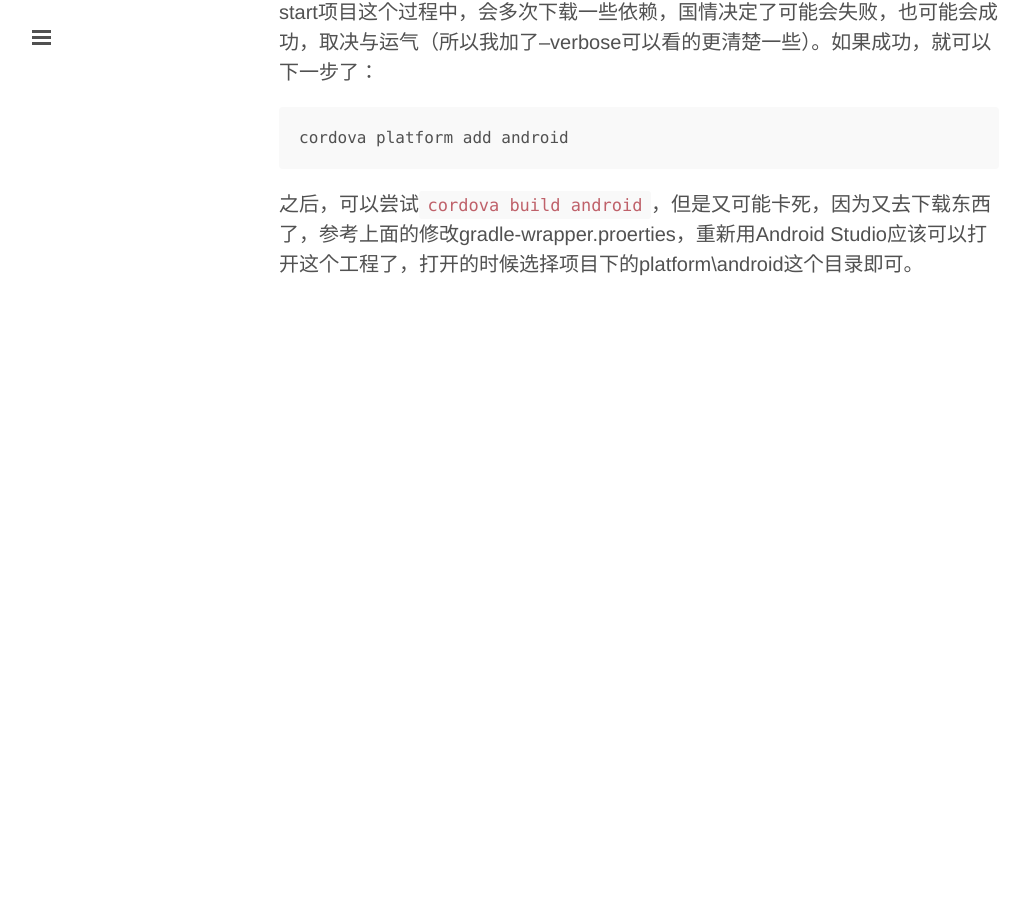
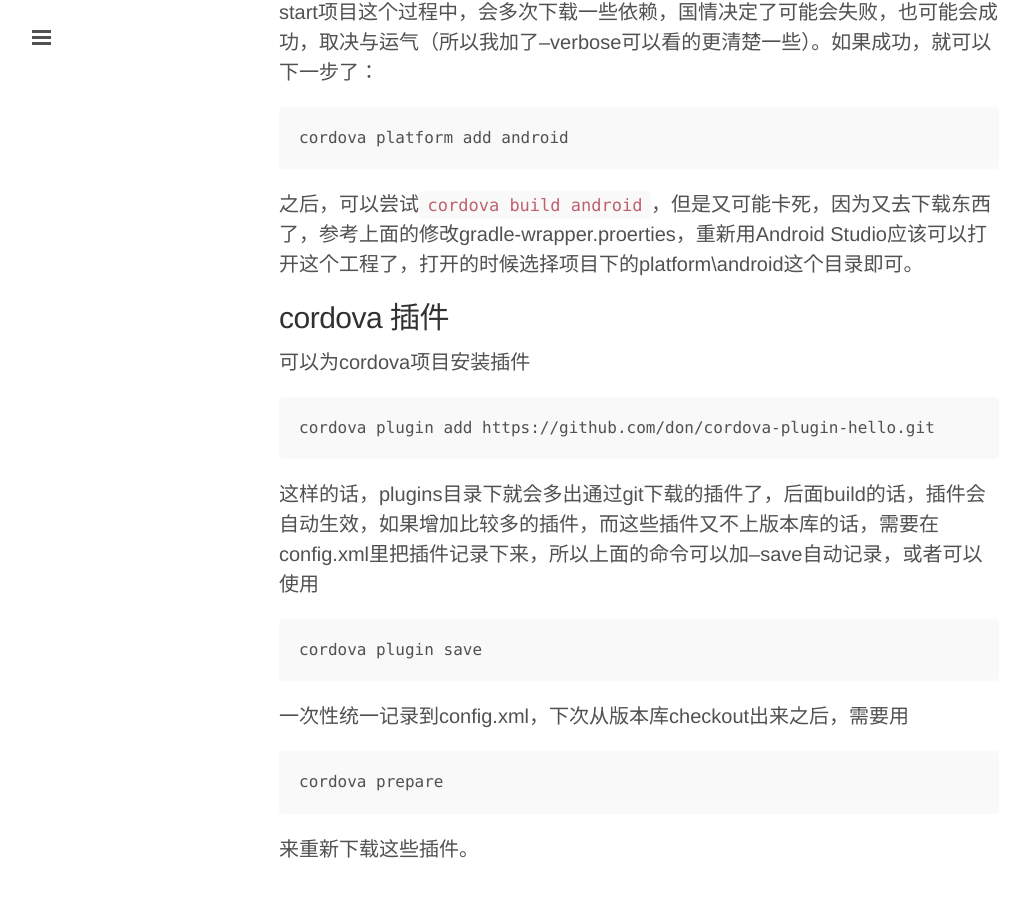
Before and after one commit to liuzhongshu/liuzhongshu.github.io, a Jekyll site: the page built from _posts/2016/2016-10-22-android.markdown, in a window 1280 px wide and 900 px high, scrolled down 2554 px. Shown: the top 897 px of the window, without its empty margins (1-1029 px from the left). Built offline with Jekyll 4.4.1, drawn with Linux system fonts in a browser that asks for light colours; comment, search, counter and statistics services are not loaded; before the commit the page ends 2913 px from its top, so only the background shows below that.

Commit message:
Update 2016-10-22-android.markdown

````diff
--- a/_posts/2016/2016-10-22-android.markdown
+++ b/_posts/2016/2016-10-22-android.markdown
@@ -80,3 +80,24 @@
 ```
 
 之后，可以尝试`cordova build android`，但是又可能卡死，因为又去下载东西了，参考上面的修改gradle-wrapper.proerties，重新用Android Studio应该可以打开这个工程了，打开的时候选择项目下的platform\android这个目录即可。
+
+## cordova 插件
+可以为cordova项目安装插件
+
+```
+cordova plugin add https://github.com/don/cordova-plugin-hello.git
+```
+
+这样的话，plugins目录下就会多出通过git下载的插件了，后面build的话，插件会自动生效，如果增加比较多的插件，而这些插件又不上版本库的话，需要在config.xml里把插件记录下来，所以上面的命令可以加--save自动记录，或者可以使用
+
+```
+cordova plugin save
+```
+
+一次性统一记录到config.xml，下次从版本库checkout出来之后，需要用
+
+```
+cordova prepare
+```
+
+来重新下载这些插件。
````
